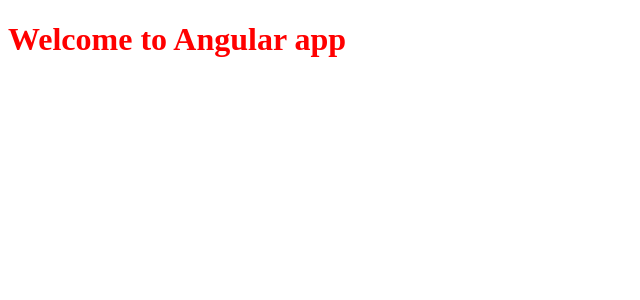
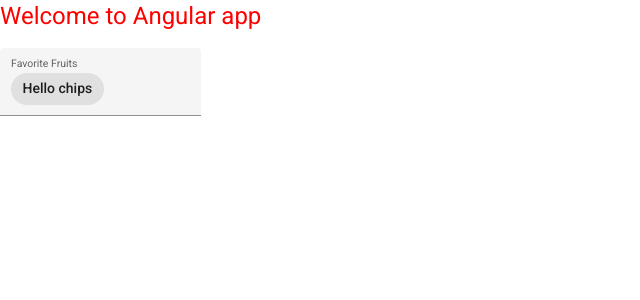
Before and after one commit to cvvkshcv/angular-projects, an Angular app: page / in a window 1280 px wide. Shown: the top 300 px of the page, without its empty margins (0-640 px from the left). Built offline with nearby package versions, Linux system fonts and the light colour scheme.

Commit message:
added angular material

```diff
--- a/angular.json
+++ b/angular.json
@@ -28,6 +28,7 @@
               "src/assets"
             ],
             "styles": [
+              "./node_modules/@angular/material/prebuilt-themes/deeppurple-amber.css",
               "src/styles.scss"
             ],
             "scripts": []
@@ -95,6 +96,7 @@
               "src/assets"
             ],
             "styles": [
+              "./node_modules/@angular/material/prebuilt-themes/deeppurple-amber.css",
               "src/styles.scss"
             ],
             "scripts": []
--- a/package.json
+++ b/package.json
@@ -13,10 +13,12 @@
   "private": true,
   "dependencies": {
     "@angular/animations": "~12.2.0",
+    "@angular/cdk": "^12.2.3",
     "@angular/common": "~12.2.0",
     "@angular/compiler": "~12.2.0",
     "@angular/core": "~12.2.0",
     "@angular/forms": "~12.2.0",
+    "@angular/material": "^12.2.3",
     "@angular/platform-browser": "~12.2.0",
     "@angular/platform-browser-dynamic": "~12.2.0",
     "@angular/router": "~12.2.0",
--- a/src/app/app.component.html
+++ b/src/app/app.component.html
@@ -1,3 +1,10 @@
 <div class="home">
   <h1>Welcome to Angular app</h1>
+
+  <mat-form-field class="example-chip-list" appearance="fill">
+    <mat-label>Favorite Fruits</mat-label>
+    <mat-chip-list #chipList aria-label="Fruit selection">
+      <mat-chip>Hello chips</mat-chip>
+    </mat-chip-list>
+  </mat-form-field>
 </div>
--- a/src/index.html
+++ b/src/index.html
@@ -6,8 +6,11 @@
   <base href="/">
   <meta name="viewport" content="width=device-width, initial-scale=1">
   <link rel="icon" type="image/x-icon" href="favicon.ico">
+  <link rel="preconnect" href="https://fonts.gstatic.com">
+  <link href="https://fonts.googleapis.com/css2?family=Roboto:wght@300;400;500&display=swap" rel="stylesheet">
+  <link href="https://fonts.googleapis.com/icon?family=Material+Icons" rel="stylesheet">
 </head>
-<body>
+<body class="mat-typography">
   <app-root></app-root>
 </body>
 </html>
--- a/src/styles.scss
+++ b/src/styles.scss
@@ -4,3 +4,5 @@
     color: red;
   }
 }
+html, body { height: 100%; }
+body { margin: 0; font-family: Roboto, "Helvetica Neue", sans-serif; }
```
Also changed, not shown: src/app/app.module.ts (+16 -1 lines).
